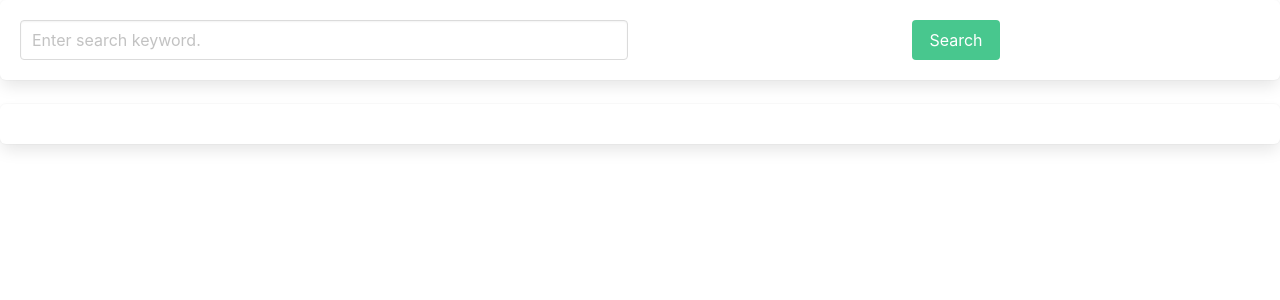
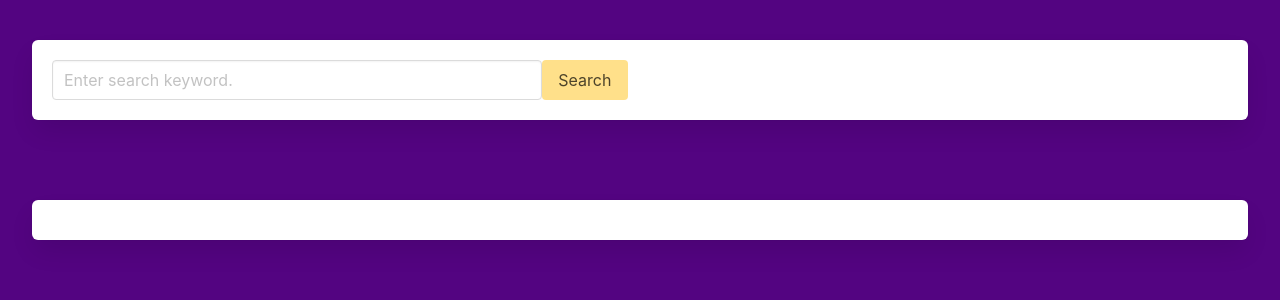
Before and after one commit to gslowski/AdvancedStreamSearch, a React (Create React App) app in the folder Code/stream-title-search/: page / in a window 1280 px wide. Shown: the top 300 px of the page. Built offline with nearby package versions, Linux system fonts and the light colour scheme; no server answers.

Commit message:
Updated styling

```diff
--- a/Code/stream-title-search/package.json
+++ b/Code/stream-title-search/package.json
@@ -3,9 +3,12 @@
   "version": "0.1.0",
   "private": true,
   "dependencies": {
+    "@emotion/react": "^11.7.1",
     "@testing-library/jest-dom": "^5.16.1",
     "@testing-library/react": "^12.1.2",
     "@testing-library/user-event": "^13.5.0",
+    "axios": "^0.25.0",
+    "bulma": "^0.9.3",
     "react": "^17.0.2",
     "react-dom": "^17.0.2",
     "react-scripts": "5.0.0",
--- a/Code/stream-title-search/src/App.css
+++ b/Code/stream-title-search/src/App.css
@@ -14,7 +14,7 @@
 }
 
 .App-background {
-  background-color: #282c34;
+  background-color: #530481;
   min-height: 100vh;
   display: flex;
   flex-direction: column;
--- a/Code/stream-title-search/src/App.js
+++ b/Code/stream-title-search/src/App.js
@@ -1,8 +1,7 @@
 /** @jsxImportSource @emotion/react */
-import logo from './logo.svg';
 import './App.css';
-import { useState, useEffect } from 'react';
-import { css } from "@emotion/react";
+import React, { useState, useEffect } from 'react';
+import { jsx, css } from "@emotion/react";
 import 'bulma/css/bulma.css';
 import axios from 'axios';
 
@@ -20,9 +19,9 @@ function App() {
     baseURL: 'https://api.twitch.tv/helix/',
     headers: {
       'Client-ID': client_id,
-      'Authorization' : `Bearer ${access_token}`
-     }
-    });
+      'Authorization': `Bearer ${access_token}`
+    }
+  });
 
   const fetchStreams = () => {
     helix.get(`https://api.twitch.tv/helix/streams?first=100&game_id=18122`)
@@ -38,31 +37,41 @@ function App() {
   const fetchGameIds = () => {
     helix.get(`https://api.twitch.tv/helix/games?name=World%20of%20Warcraft`)
       .then((res) => {
-        console.log(res)
-        setGameId(res);
+        console.log(res.data.data[0].name)
+        setGameId(res.data.data[0].name);
       })
       .catch((err) => {
         console.log(err);
       });
   };
 
+  const searchKeywordHandler = (event) => {
+    setKeywords(event.target.value)
+    console.log(keywords)
+  };
+
   const [streams, setStreams] = useState([]);
   const [gameId, setGameId] = useState('');
+  const [keywords, setKeywords] = useState("");
 
   return (
     <div className="App">
-      <header className="App-header">
-        <div className="box">
+      <header className="App-background">
+        <div className="box" css={css`width: 95%; position: absolute; top: 5%`}>
           <div className="columns">
-            <div className="column">
-              <input className="input" type="text" placeholder="Enter search keyword."></input>
+            <div className="column is-half">
+              <input className="input"
+                type="text"
+                placeholder="Enter search keyword."
+                css={css`width: 85%`}
+                onChange={searchKeywordHandler}></input>
+              <button className="button is-warning" css={css`width: 15%`}>Search</button>
             </div>
-            <div className="column">
-              <button className="button is-success">Search</button>
+            <div className="column is-half">
             </div>
           </div>
         </div>
-        <div className="box">
+        <div className="box" css={css`width: 95%; position: absolute; top: 25%`}>
 
         </div>
       </header>
```
Also changed, not shown: 1 other file (tests, documents, lock files or other folders).
